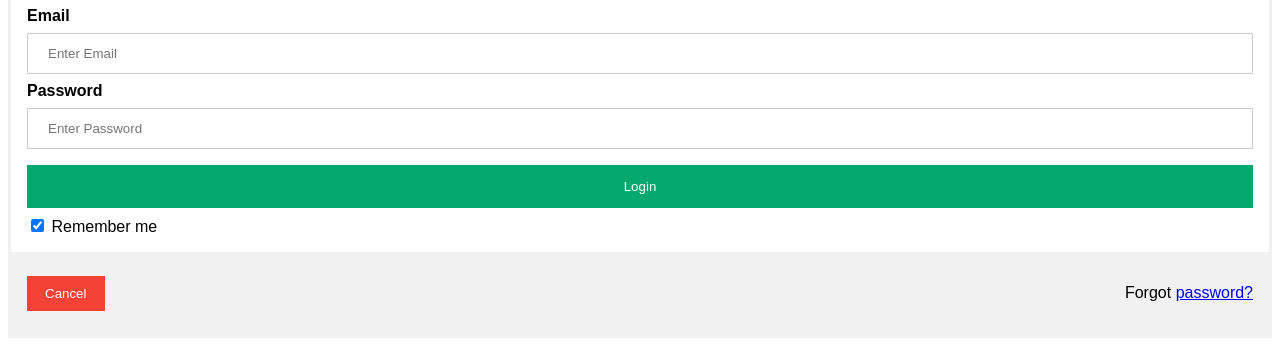
After one commit to krati909/First_Pythonproject, a Django app: page /signin/ in a window 1280 px wide. The commit adds this page. Shown: the part 497-843 px from the top of the page. Run offline with Django 4.2, Linux system fonts and the light colour scheme.

Commit message:
Login functionality added

```diff
--- a/app1/views.py
+++ b/app1/views.py
@@ -9,19 +9,49 @@ def xyz(request):
 
 
 def signup(request):
-    email = request.GET['email']
-    password = request.GET['psw']
+    email = request.POST['email']
+    password = request.POST['psw']
     cursor = connection.cursor()
-    # to insert the data into database
-    query= "insert into users(email,password) values (%s,%s)"
-    value= (email, password)
-    cursor.execute(query, value)
-    print(cursor.rowcount)
+    query1 = "select * from users1 where email='"+email+"'"
+    cursor.execute(query1)
+    data = cursor.fetchall()
+    if len(data)>0:
+        data = {"email": "already signed up", "password":""}
+        return render(request, "first.html", data)
+    else:
+        # to insert the data into database
+        query = "insert into users1 (email,password) values (%s,%s)"
+        value = (email, password)
+        cursor.execute(query, value)
+        print(cursor.rowcount)
 
     #to fetch the data from database
     #query = "select * from city where name='"+email+"'"
     #cursor.execute(query)
     #row = cursor.fetchone()
     #print(row)
-    data = {"email": email, "password": password}
-    return render(request, "first.html", data)
+        data = {"email": email, "password": password}
+        return render(request, "first.html", data)
+
+def signin(request):
+    return render(request, "login.html")
+def login(request):
+    email = request.POST['email']
+    password = request.POST['psw']
+    cursor = connection.cursor()
+    query1 = "select * from users1 where email='"+email+"'"
+    cursor.execute(query1)
+    data = cursor.fetchone()
+    if data == None:
+        data = {"email": "Not signed up", "password": ""}
+        return render(request, "first.html", data)
+    else:
+        if data[2]==0:
+            data = {"email": " you are Not verified user", "password": ""}
+            return render(request, "first.html", data)
+        if data[1]==password:
+            data = {"email": "  Login sucessful", "password": ""}
+            return render(request, "first.html", data)
+        else:
+            data = {"email": "password incorrect", "password": ""}
+            return render(request, "first.html", data)
--- a/pythonprojectfeb/settings.py
+++ b/pythonprojectfeb/settings.py
@@ -43,7 +43,7 @@ MIDDLEWARE = [
     'django.middleware.security.SecurityMiddleware',
     'django.contrib.sessions.middleware.SessionMiddleware',
     'django.middleware.common.CommonMiddleware',
-    'django.middleware.csrf.CsrfViewMiddleware',
+    #'django.middleware.csrf.CsrfViewMiddleware',
     'django.contrib.auth.middleware.AuthenticationMiddleware',
     'django.contrib.messages.middleware.MessageMiddleware',
     'django.middleware.clickjacking.XFrameOptionsMiddleware',
@@ -76,7 +76,7 @@ WSGI_APPLICATION = 'pythonprojectfeb.wsgi.application'
 DATABASES = {
     'default': {
         'ENGINE': 'django.db.backends.mysql',
-        'NAME': 'PythonProjectFeb',
+        'NAME': 'pythonprojectfeb',
         'USER': 'root',
         'PASSWORD': 'krati@123',
         'HOST': '127.0.0.1',
--- a/pythonprojectfeb/urls.py
+++ b/pythonprojectfeb/urls.py
@@ -15,10 +15,13 @@ Including another URLconf
 """
 from django.contrib import admin
 from django.urls import path
-from app1.views import xyz, signup
+from app1.views import xyz, signup, signin, login
+
 urlpatterns = [
     path('admin/', admin.site.urls),
     path('xyz/', xyz),
     path('signup/', signup),
+    path('signin/', signin),
+    path('login/', login),
 
 ]
--- a/templates/index.html
+++ b/templates/index.html
@@ -89,7 +89,7 @@ button:hover {
 </script>
 <body>
 
-<form action="/signup/" onsubmit=" return passwordvalidation()" style="border:1px solid #ccc">
+<form action="/signup/" method="post" onsubmit=" return passwordvalidation()" style="border:1px solid #ccc">
   <div class="container">
     <h1>Sign Up</h1>
     <p>Please fill in this form to create an account.</p>
@@ -102,7 +102,7 @@ button:hover {
     <input type="password" placeholder="Enter Password" name="psw" id="psw" required>
 
     <label for="psw-repeat"><b>Repeat Password</b></label>
-    <input type="password" placeholder="Repeat Password" name="psw-repeat" id="psw-repeat" required>
+    <input type="password" placeholder="Repeat Password"  id="psw-repeat" required>
 
     <label>
       <input type="checkbox" checked="checked" name="remember" style="margin-bottom:15px"> Remember me
--- /dev/null
+++ b/templates/login.html
@@ -0,0 +1,98 @@
+<!DOCTYPE html>
+<html>
+<head>
+<meta name="viewport" content="width=device-width, initial-scale=1">
+<style>
+body {font-family: Arial, Helvetica, sans-serif;}
+form {border: 3px solid #f1f1f1;}
+
+input[type=text], input[type=password] {
+  width: 100%;
+  padding: 12px 20px;
+  margin: 8px 0;
+  display: inline-block;
+  border: 1px solid #ccc;
+  box-sizing: border-box;
+}
+
+button {
+  background-color: #04AA6D;
+  color: white;
+  padding: 14px 20px;
+  margin: 8px 0;
+  border: none;
+  cursor: pointer;
+  width: 100%;
+}
+
+button:hover {
+  opacity: 0.8;
+}
+
+.cancelbtn {
+  width: auto;
+  padding: 10px 18px;
+  background-color: #f44336;
+}
+
+.imgcontainer {
+  text-align: center;
+  margin: 24px 0 12px 0;
+}
+
+img.avatar {
+  width: 40%;
+  border-radius: 50%;
+}
+
+.container {
+  padding: 16px;
+}
+
+span.psw {
+  float: right;
+  padding-top: 16px;
+}
+
+/* Change styles for span and cancel button on extra small screens */
+@media screen and (max-width: 300px) {
+  span.psw {
+     display: block;
+     float: none;
+  }
+  .cancelbtn {
+     width: 100%;
+  }
+}
+</style>
+</head>
+<body>
+
+<h2>Login Form</h2>
+
+<form action="/login/" method="post">
+  <div class="imgcontainer">
+    <img src="img_avatar2.png" alt="Avatar" class="avatar">
+  </div>
+
+  <div class="container">
+    <label for="uname"><b>Email</b></label>
+    <input type="text" placeholder="Enter Email" name="email" required>
+
+    <label for="psw"><b>Password</b></label>
+    <input type="password" placeholder="Enter Password" name="psw" required>
+
+    <button type="submit">Login</button>
+    <label>
+      <input type="checkbox" checked="checked" name="remember"> Remember me
+    </label>
+  </div>
+
+  <div class="container" style="background-color:#f1f1f1">
+    <button type="button" class="cancelbtn">Cancel</button>
+    <span class="psw">Forgot <a href="#">password?</a></span>
+  </div>
+</form>
+
+</body>
+</html>
```
